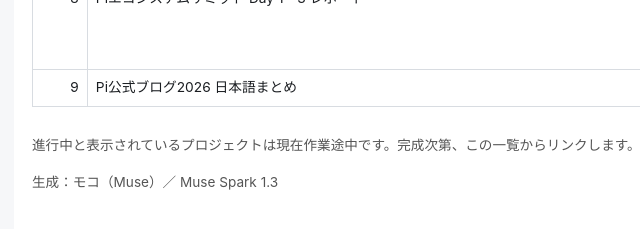
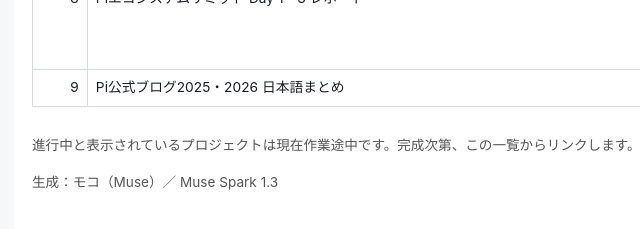
Before and after one commit to tysseo7-meru/moco-project-index, a plain HTML site: page index.html in a window 1280 px wide. Shown: the part 813-1042 px from the top of the page, 118-758 px from the left. Drawn offline with Linux system fonts and the light colour scheme.

Commit message:
Update index.html

```diff
--- a/index.html
+++ b/index.html
@@ -60,7 +60,7 @@ img { max-width: 100%; }
 <tr><td class="num">6</td><td>つむP（なぞって消すパズル、作成中）</td><td><div class="toplinks"><a href="https://tysseo7-meru.github.io/tsum-app/">ブラウザ版</a></div></td></tr>
 <tr><td class="num">7</td><td>メモ欄URL（フィッシング誘導）の抽出・集計</td><td><div class="toplinks"><a href="https://tysseo7-meru.github.io/pi-memo-url-report/memo_url_report.html">日本語版</a><a href="https://tysseo7-meru.github.io/pi-memo-url-report/memo_url_report_en.html">English</a></div></td></tr>
 <tr><td class="num">8</td><td>Piエコシステムサミット Day 1〜3 レポート</td><td><div class="toplinks"><a href="https://tysseo7-meru.github.io/pi-ecosystem-summit-report/summit_report.html">日本語版</a><a href="https://tysseo7-meru.github.io/pi-ecosystem-summit-report/summit_report_en.html">English</a></div></td></tr>
-<tr><td class="num">9</td><td>Pi公式ブログ2026 日本語まとめ</td><td><a href="https://tysseo7-meru.github.io/pi-blog-jp/">開く</a></td></tr>
+<tr><td class="num">9</td><td>Pi公式ブログ2025・2026 日本語まとめ</td><td><a href="https://tysseo7-meru.github.io/pi-blog-jp/">開く</a></td></tr>
 </table></div>
 <p class="small">進行中と表示されているプロジェクトは現在作業途中です。完成次第、この一覧からリンクします。</p>
 <p class="small">生成：モコ（Muse）／ Muse Spark 1.3</p>
```
